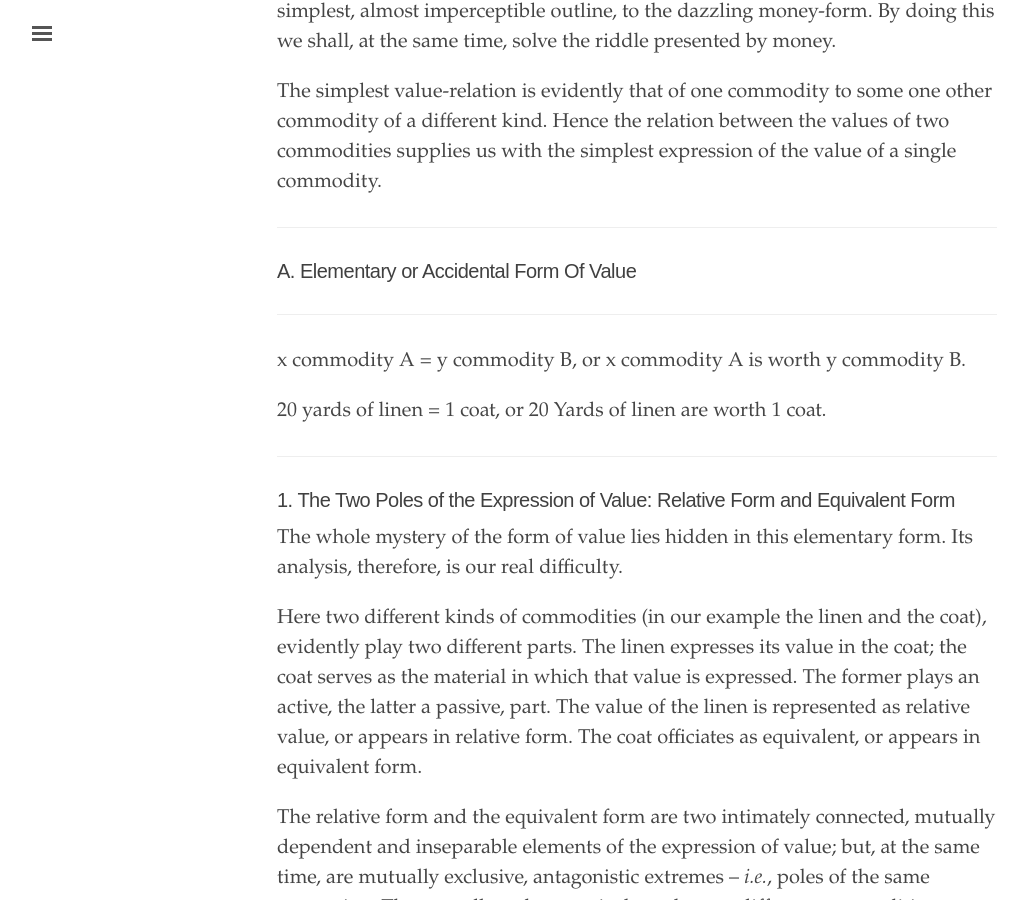
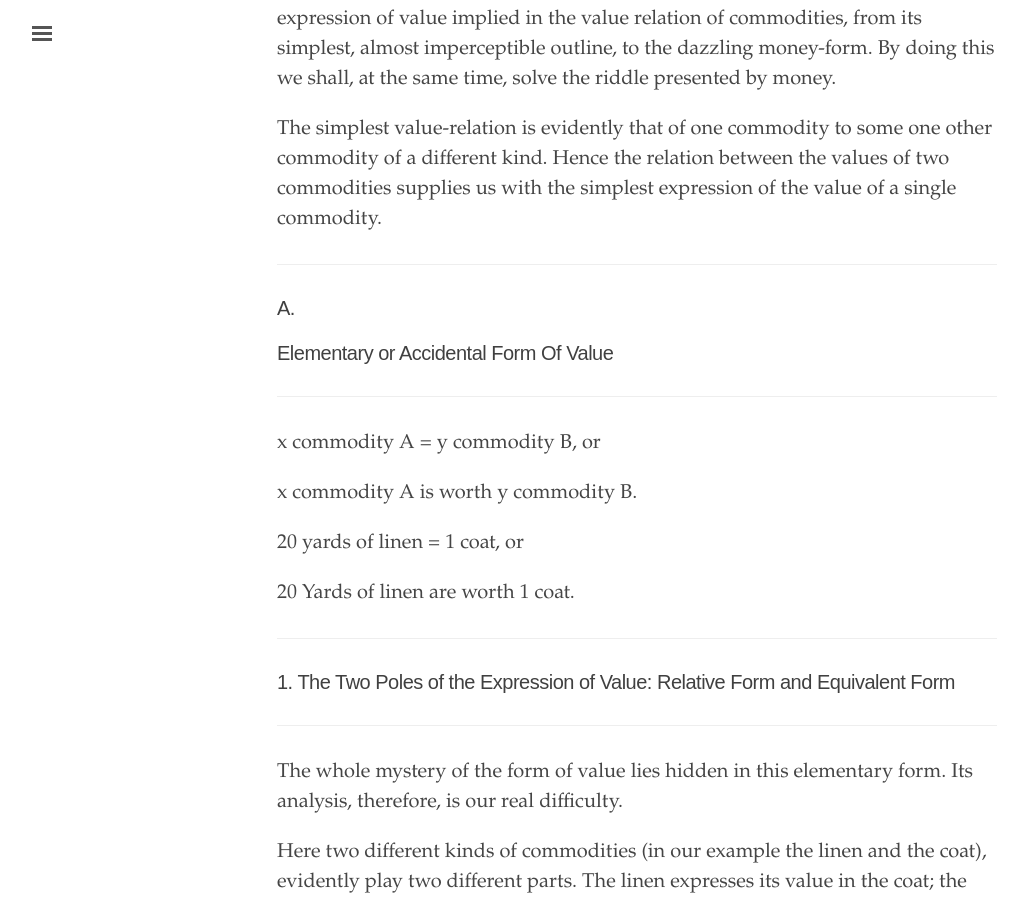
Before and after one commit to MARXdown/MARXdown.github.io, a Jekyll site: the page built from _texts/ch01.md, in a window 1280 px wide and 900 px high, scrolled down 12874 px. Shown: the whole window, without its empty margins (3-1031 px from the left). Built offline with Jekyll 4.4.1, drawn with Linux system fonts in a browser that asks for light colours; some of the changed text lies outside the part shown.

Commit message:
screwing around with anchors for ch.1 T.o.C.

```diff
--- a/_texts/ch01.md
+++ b/_texts/ch01.md
@@ -100,7 +103,7 @@
 
 * * *
 
-#### SECTION 3.
+### SECTION 3.
 
 #### THE FORM OF VALUE OR EXCHANGE VALUE
 
@@ -114,19 +117,26 @@
 
 The simplest value-relation is evidently that of one commodity to some one other commodity of a different kind. Hence the relation between the values of two commodities supplies us with the simplest expression of the value of a single commodity.
 
----
-##### A. Elementary or Accidental Form Of Value
----
+* * *
+
+### A.
+#### Elementary or Accidental Form Of Value
+
+* * *
+
 x commodity A = y commodity B, or
+
 x commodity A is worth y commodity B.
 
 20 yards of linen = 1 coat, or
+
 20 Yards of linen are worth 1 coat.
 
 * * *
 
 ##### 1. The Two Poles of the Expression of Value: Relative Form and Equivalent Form
 
+* * *
 
 The whole mystery of the form of value lies hidden in this elementary form. Its analysis, therefore, is our real difficulty.
 
```
Also changed, not shown: other parts of _texts/ch01.md (+4 -1 lines), _texts/ch03.md (added, +21 -0 lines), index.md (+1 -1 lines), 1 other file.
